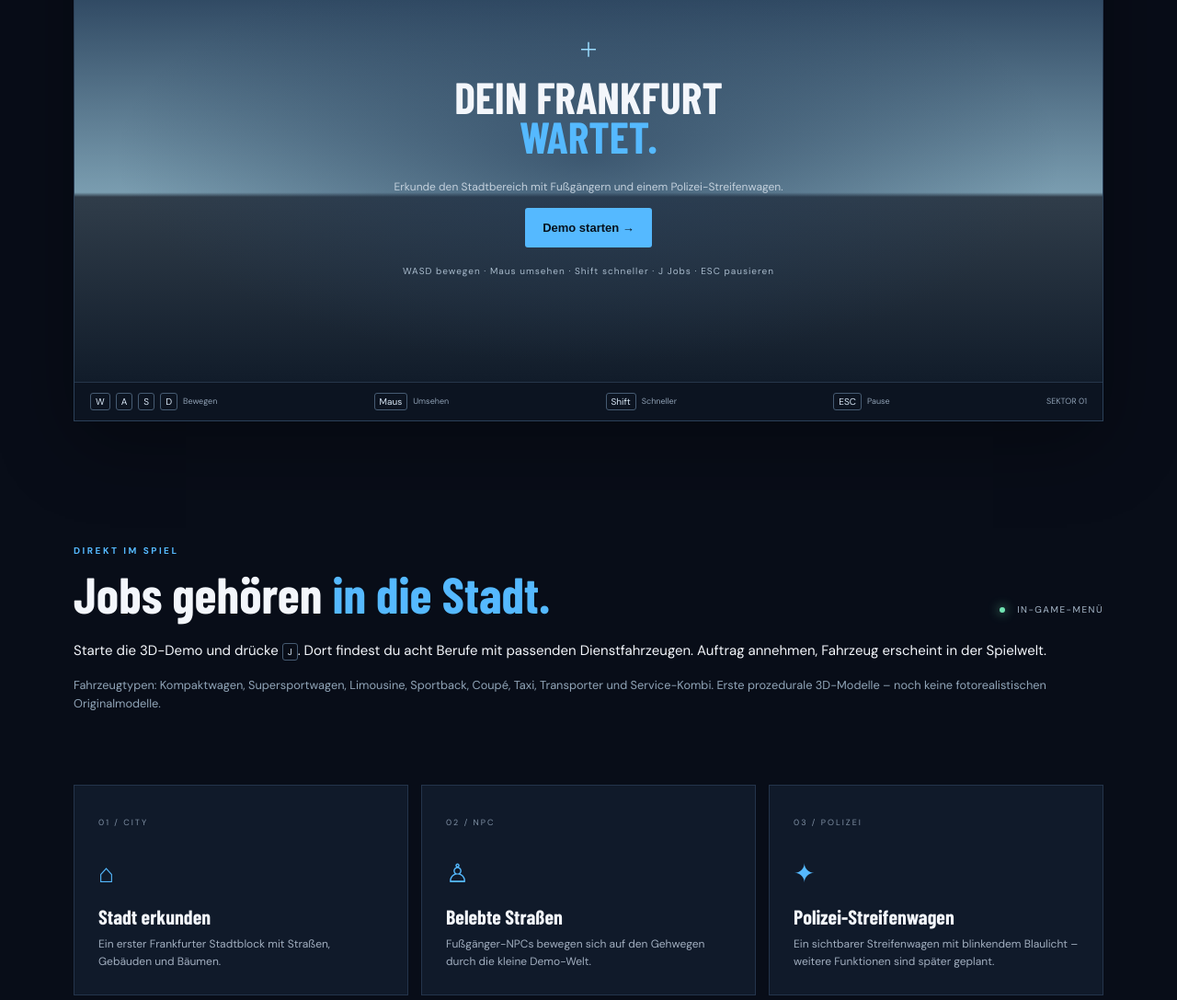
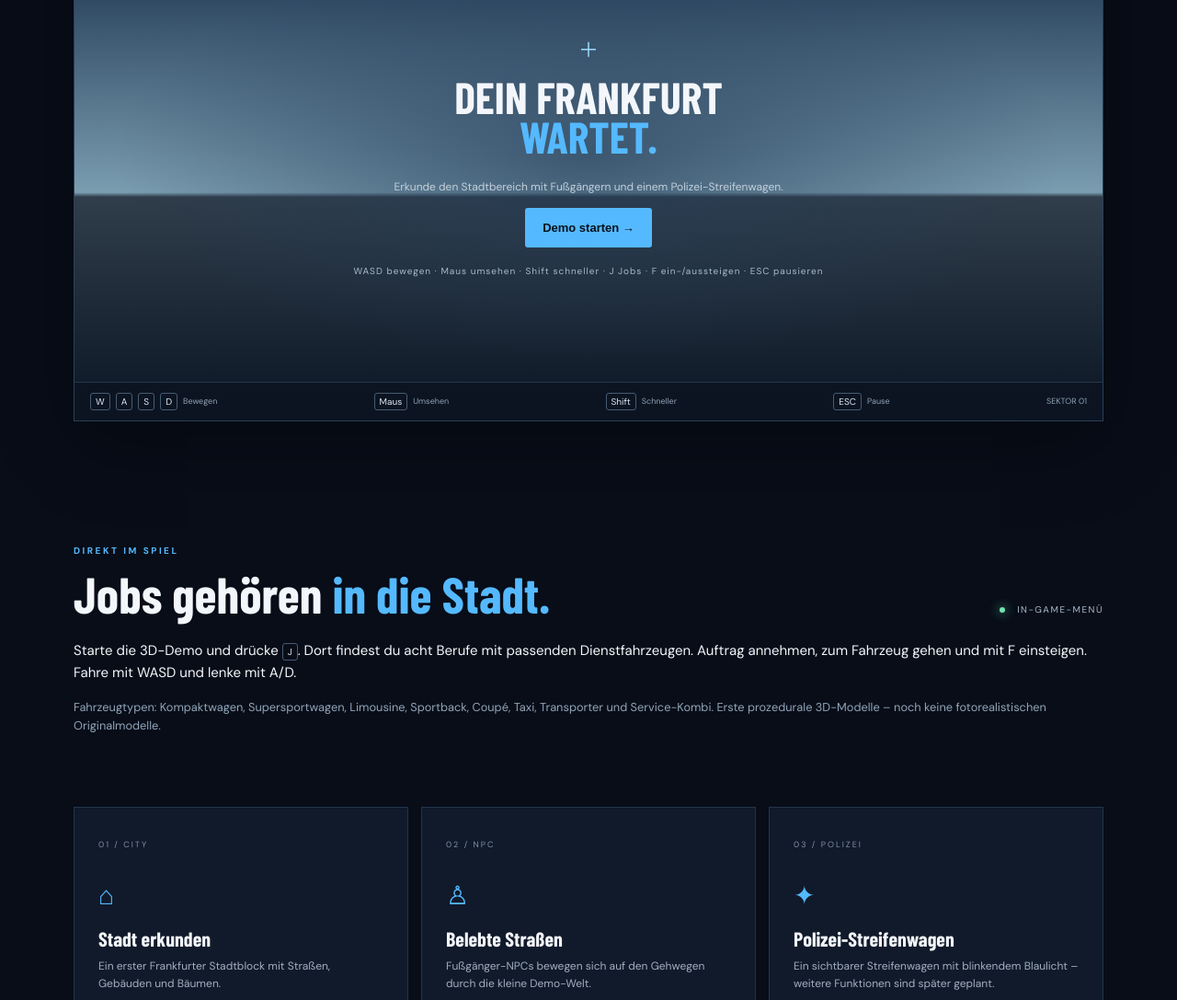
Before and after one commit to tulixpro/mm2-trading, an Electron app: page index.html in a window 1280 px wide. Shown: the part 1441-2528 px from the top of the page at 92% size. Drawn offline with nearby package versions, Linux system fonts and the light colour scheme; a web font is replaced by a local one.

Commit message:
Document vehicle controls on game page

```diff
--- a/index.html
+++ b/index.html
@@ -34,13 +34,13 @@
  <div class="game-frame">
   <div class="game-topline"><span><b>FRANKFURT LIFE</b> / CITY BLOCK 01</span><span id="gameStatus">BEREIT ZUM START</span></div>
   <div class="game-settings"><label>GRAFIK <select id="qualitySelect"><option value="low">Niedrig</option><option value="medium" selected>Mittel</option><option value="high">Hoch</option></select></label><label>FPS-LIMIT <select id="fpsSelect"><option value="30">30 FPS</option><option value="60" selected>60 FPS</option><option value="unlimited">Unbegrenzt</option></select></label><span id="graphicsHint">Für ältere Grafikkarten: Niedrig</span></div>
-  <div id="gameViewport"><div class="game-placeholder"><div class="crosshair">＋</div><div class="placeholder-title">DEIN FRANKFURT<br><em>WARTET.</em></div><p>Erkunde den Stadtbereich mit Fußgängern und einem Polizei-Streifenwagen.</p><button id="startGame" class="button primary">Demo starten →</button><small>WASD bewegen · Maus umsehen · Shift schneller · J Jobs · ESC pausieren</small></div></div>
+  <div id="gameViewport"><div class="game-placeholder"><div class="crosshair">＋</div><div class="placeholder-title">DEIN FRANKFURT<br><em>WARTET.</em></div><p>Erkunde den Stadtbereich mit Fußgängern und einem Polizei-Streifenwagen.</p><button id="startGame" class="button primary">Demo starten →</button><small>WASD bewegen · Maus umsehen · Shift schneller · J Jobs · F ein-/aussteigen · ESC pausieren</small></div></div>
   <div class="game-controls"><span><kbd>W</kbd><kbd>A</kbd><kbd>S</kbd><kbd>D</kbd> Bewegen</span><span><kbd>Maus</kbd> Umsehen</span><span><kbd>Shift</kbd> Schneller</span><span><kbd>ESC</kbd> Pause</span><span id="coords">SEKTOR 01</span></div>
  </div>
 </section>
 <section class="jobs-section section-wrap" id="jobs">
  <div class="section-heading"><div><div class="eyebrow">DIREKT IM SPIEL</div><h2>Jobs gehören <em>in die Stadt.</em></h2></div><span class="status"><i></i> IN-GAME-MENÜ</span></div>
- <p>Starte die 3D-Demo und drücke <kbd>J</kbd>. Dort findest du acht Berufe mit passenden Dienstfahrzeugen. Auftrag annehmen, Fahrzeug erscheint in der Spielwelt.</p>
+ <p>Starte die 3D-Demo und drücke <kbd>J</kbd>. Dort findest du acht Berufe mit passenden Dienstfahrzeugen. Auftrag annehmen, zum Fahrzeug gehen und mit F einsteigen. Fahre mit WASD und lenke mit A/D.</p>
  <p class="vehicle-note">Fahrzeugtypen: Kompaktwagen, Supersportwagen, Limousine, Sportback, Coupé, Taxi, Transporter und Service-Kombi. Erste prozedurale 3D-Modelle – noch keine fotorealistischen Originalmodelle.</p>
 </section>
 <section class="feature-grid section-wrap">
```
